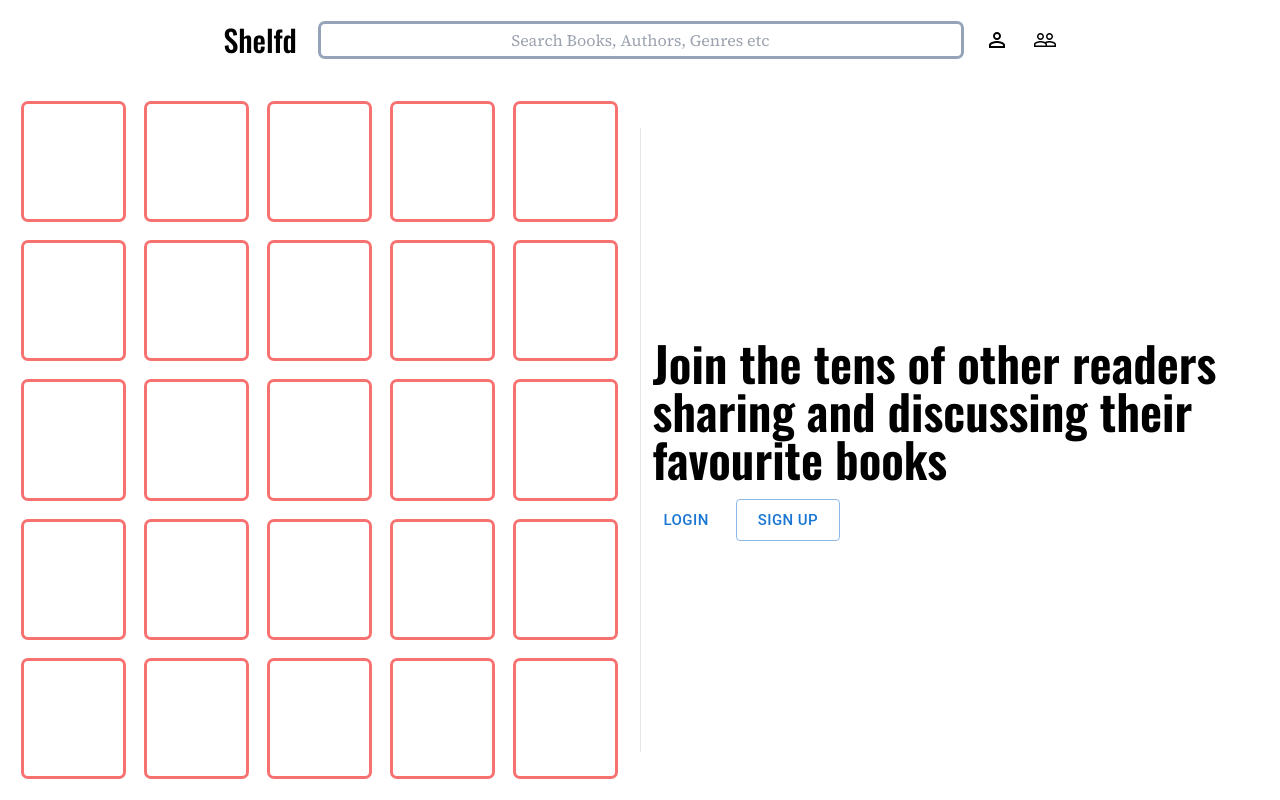
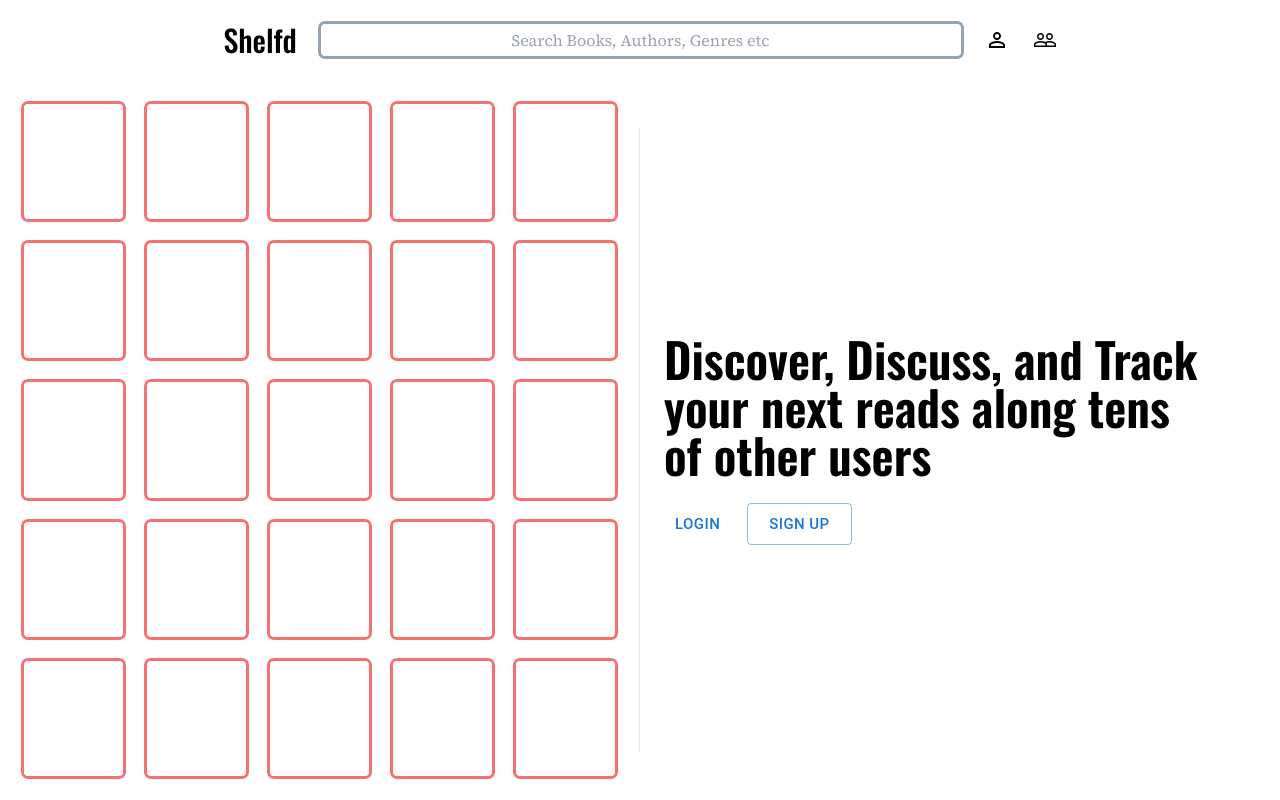
Before and after one commit to Ben-Langlois/Shelfd, a React (Create React App) app: page / in a window 1280 px wide. Built offline with nearby package versions, Linux system fonts and the light colour scheme.

Commit message:
progress on login

```diff
--- a/src/App.js
+++ b/src/App.js
@@ -46,9 +46,9 @@ const Landing = () => {
         <div className='outline outline-red-400 rounded'>&nbsp;</div>  {/* Will replace will API or something, just divs to figure out css*/}
 
       </div>
-      <div className='float-right w-2/4 content-center text-left p-3 m-6 border-400 border-l'> {/* login/register buttons (that lead to form) */}
-        <h1 className='text-5xl font-semibold font-display'>Join the tens of other readers sharing and discussing their favourite books</h1>
-        <div id='form-selector' className='flex flex-row gap-4 pt-4'>
+      <div className='float-right w-2/4 content-center text-left p-6 m-6 border-400 border-l'> {/* login/register buttons (that lead to form) */}
+        <h1 className='text-5xl font-semibold font-display'>Discover, Discuss, and Track your next reads along tens of other users</h1>
+        <div id='form-selector' className='flex flex-row gap-4 pt-6'>
           <Button size='large'>Login</Button>
           <Button size='large' variant="outlined">Sign Up</Button>
         </div>
```
